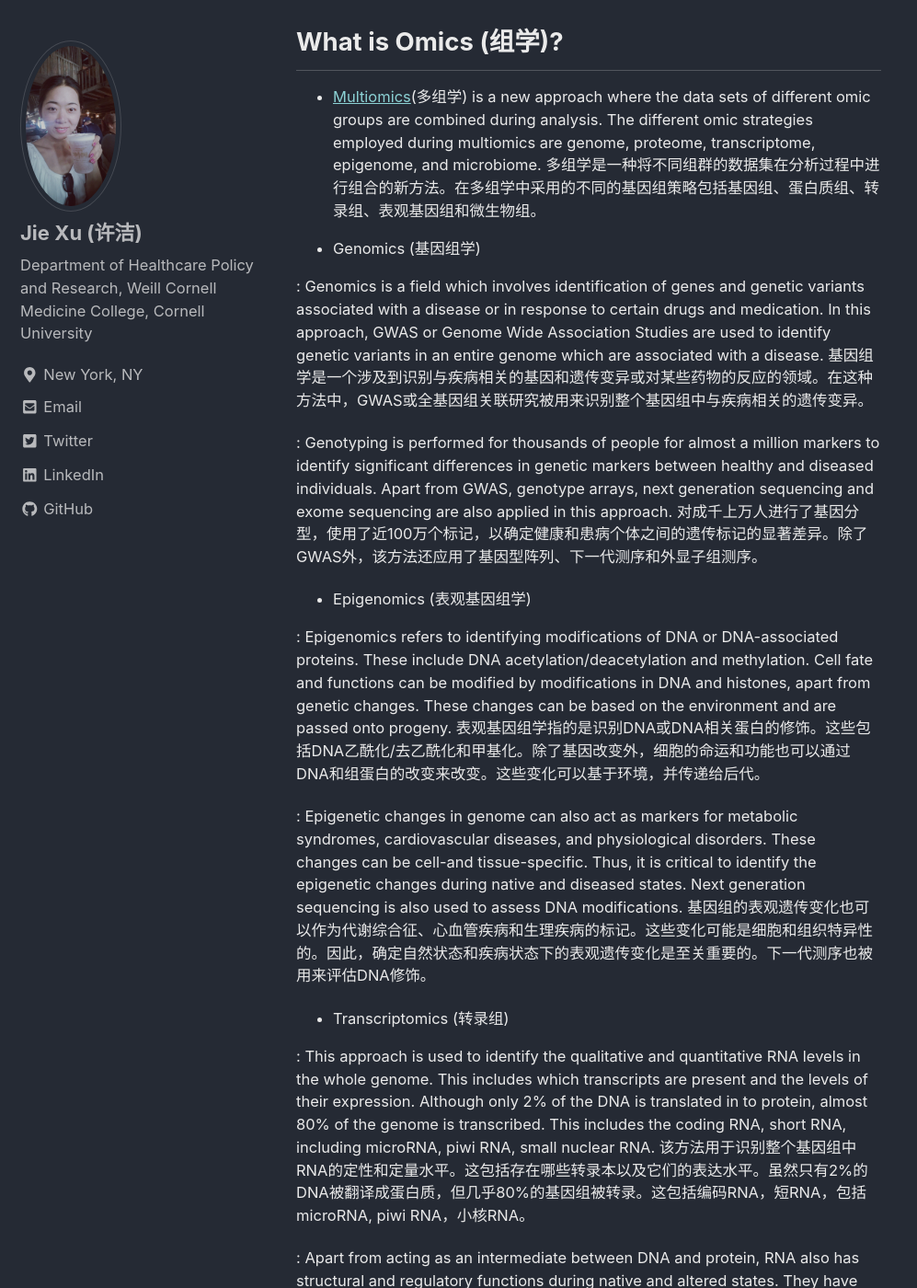
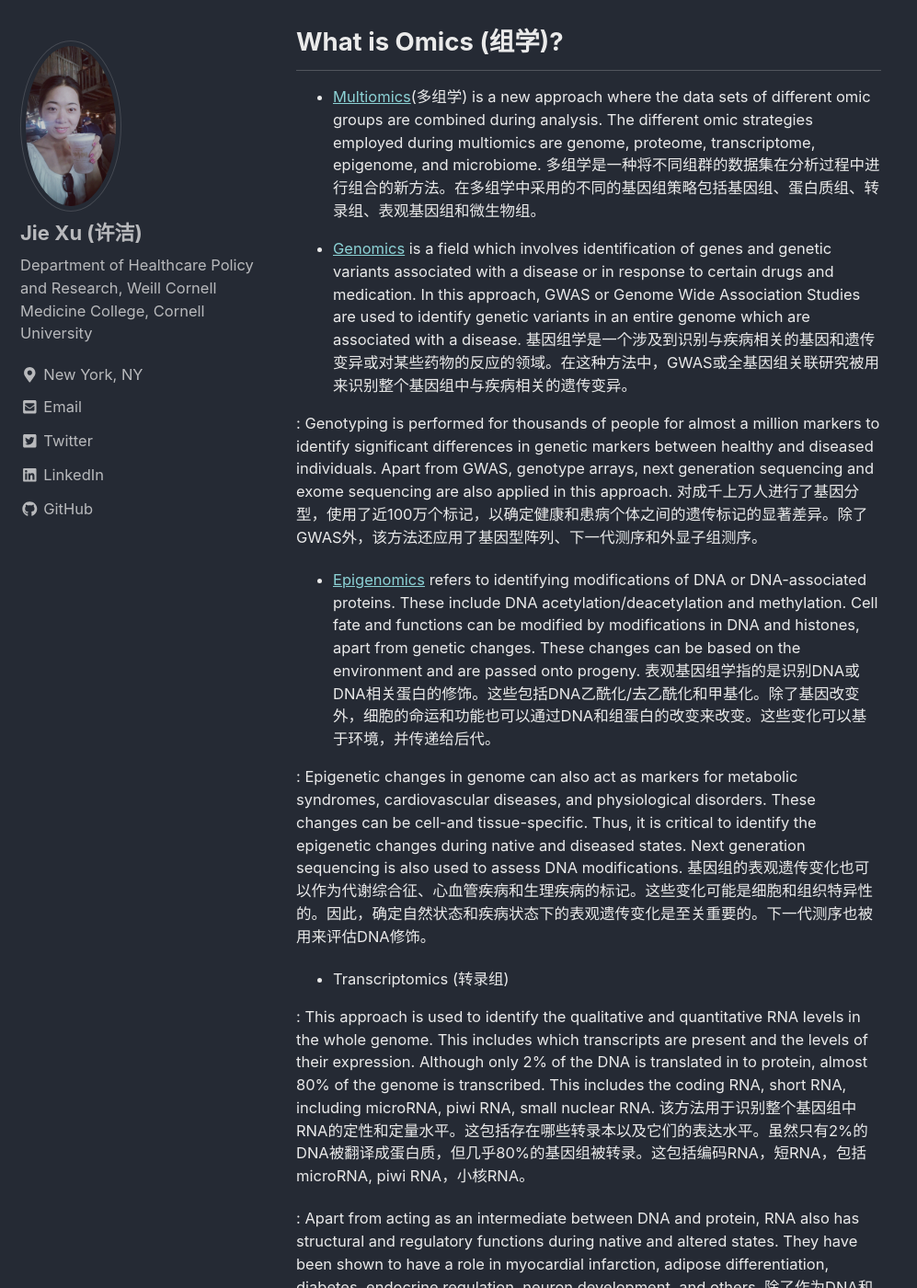
Before and after one commit to jxu1015/jxu1015.github.io, a Jekyll site: the page built from _posts/2020-03-05-Layman Post.md, in a window 1280 px wide and 1400 px high, scrolled down 963 px. Shown: the whole window at 92% size, without its empty margins (0-997 px from the left). Built offline with Jekyll 4.4.1, drawn with Linux system fonts in a browser that asks for light colours; nearby versions of some CDN libraries; a script that is not in the unit is left out.

Commit message:
Update 2020-03-05-Layman Post.md

```diff
--- a/_posts/2020-03-05-Layman Post.md
+++ b/_posts/2020-03-05-Layman Post.md
@@ -29,10 +29,7 @@ The techniques of molecular biology, cell biology, and biochemistry are used to
 多组学是一种将不同组群的数据集在分析过程中进行组合的新方法。在多组学中采用的不同的基因组策略包括基因组、蛋白质组、转录组、表观基因组和微生物组。
 {: .small}
 
-* Genomics (基因组学)
-{: .small}
-
-:   Genomics is a field which involves identification of genes and genetic variants associated with a disease or in response to certain drugs and medication. In this approach, GWAS or Genome Wide Association Studies are used to identify genetic variants in an entire genome which are associated with a disease.
+* [Genomics](#) is a field which involves identification of genes and genetic variants associated with a disease or in response to certain drugs and medication. In this approach, GWAS or Genome Wide Association Studies are used to identify genetic variants in an entire genome which are associated with a disease.
 基因组学是一个涉及到识别与疾病相关的基因和遗传变异或对某些药物的反应的领域。在这种方法中，GWAS或全基因组关联研究被用来识别整个基因组中与疾病相关的遗传变异。
 {: .small}
 
@@ -40,10 +37,7 @@ The techniques of molecular biology, cell biology, and biochemistry are used to
 对成千上万人进行了基因分型，使用了近100万个标记，以确定健康和患病个体之间的遗传标记的显著差异。除了GWAS外，该方法还应用了基因型阵列、下一代测序和外显子组测序。
 {: .small}
 
-* Epigenomics (表观基因组学)
-{: .small}
-
-:     Epigenomics refers to identifying modifications of DNA or DNA-associated proteins. These include DNA acetylation/deacetylation and methylation. Cell fate and functions can be modified by modifications in DNA and histones, apart from genetic changes. These changes can be based on the environment and are passed onto progeny.
+* [Epigenomics](#) refers to identifying modifications of DNA or DNA-associated proteins. These include DNA acetylation/deacetylation and methylation. Cell fate and functions can be modified by modifications in DNA and histones, apart from genetic changes. These changes can be based on the environment and are passed onto progeny.
 表观基因组学指的是识别DNA或DNA相关蛋白的修饰。这些包括DNA乙酰化/去乙酰化和甲基化。除了基因改变外，细胞的命运和功能也可以通过DNA和组蛋白的改变来改变。这些变化可以基于环境，并传递给后代。
 {: .small}
 
```
